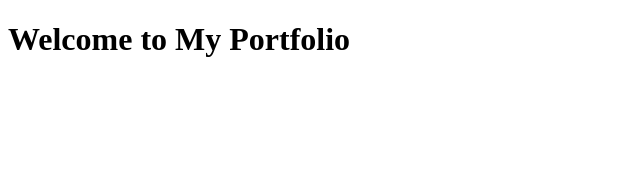
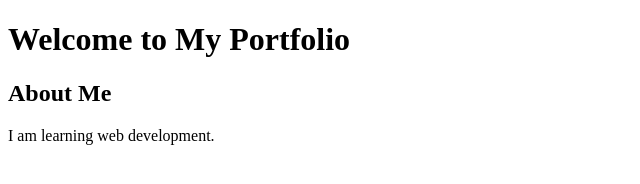
Before and after one commit to YashaswiniShetty5/MyPortfolio, a plain HTML site: page index.html in a window 1280 px wide. Shown: the whole page, without its empty margins (0-640 px from the left). Drawn offline with Linux system fonts and the light colour scheme.

Commit message:
Added about section

```diff
--- a/index.html
+++ b/index.html
@@ -6,6 +6,10 @@
 <body>
 
 <h1>Welcome to My Portfolio</h1>
+<section>
+  <h2>About Me</h2>
+  <p>I am learning web development.</p>
+</section>
 
 </body>
 </html>
```
